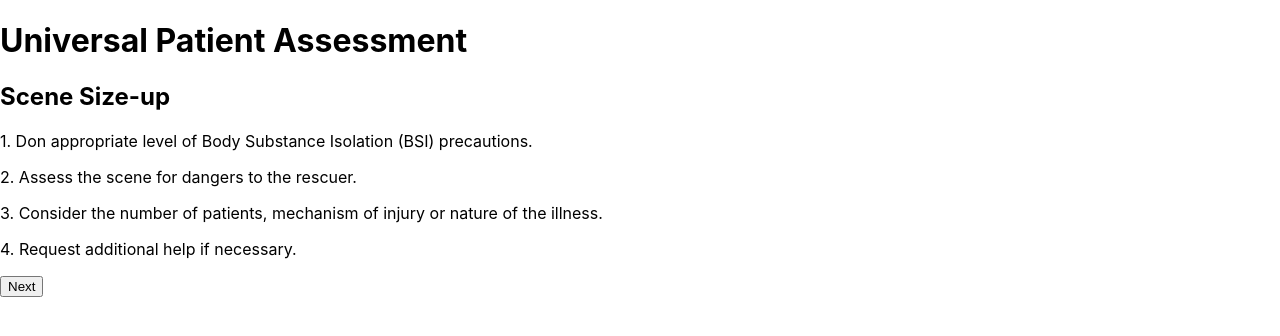
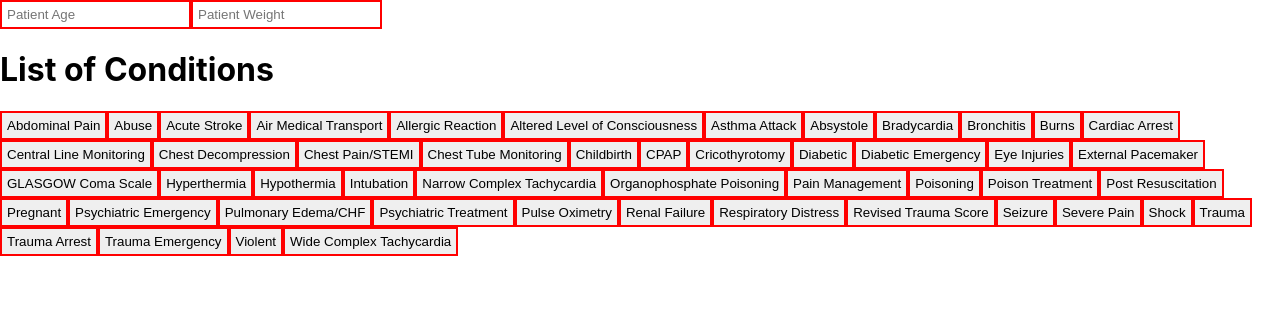
Before and after one commit to Johndavidsanford/era_workflow, a React (Create React App) app: page / in a window 1280 px wide. Shown: the top 336 px of the page. Built offline with nearby package versions, Linux system fonts and the light colour scheme.

Commit message:
change to List of Conditions

```diff
--- a/package.json
+++ b/package.json
@@ -39,5 +39,6 @@
       "last 1 firefox version",
       "last 1 safari version"
     ]
-  }
+  },
+  "homepage": "/workflow/"
 }
--- a/src/App.css
+++ b/src/App.css
@@ -36,3 +36,11 @@
     transform: rotate(360deg);
   }
 }
+body {
+  background-color: 000;
+  color: fff;
+}
+input {
+  padding: 5px;
+  border: 2px solid #ff0000;
+}
--- a/src/Workflow.tsx
+++ b/src/Workflow.tsx
@@ -6,7 +6,8 @@ export interface WorkflowProps { };
 export interface WokflowState {
   timestamps: any,
   workflowKey: string,
-  node: any
+  node: any,
+  patient: any
 }
 export default class Workflow extends React.Component<WorkflowProps, WokflowState> {
   constructor(props: WorkflowProps | Readonly<WorkflowProps>) {
@@ -14,12 +15,40 @@ export default class Workflow extends React.Component<WorkflowProps, WokflowStat
     this.state = {
       timestamps: {},
       workflowKey: "universalPatientAssessment",
-      node: workflow["universalPatientAssessment"]
+      node: workflow["universalPatientAssessment"],
+      patient: {
+        weight: undefined,
+        age: undefined
+      }
     }
   };
   render() {
     const node = this.state.node;
-    return Object.keys(node).map((key) => {
+    return <React.Fragment>
+      <input type="text" id="age" placeholder="Patient Age" onClick={(value) => {
+        this.setState(
+          {
+            patient: {
+              ...this.state.patient,
+              age: value
+            },
+          }
+        );
+      }
+      } />
+      <input type="text" id="weight" placeholder="Patient Weight" onClick={(value) => {
+        this.setState(
+          {
+            patient: {
+              ...this.state.patient,
+              weight: value
+            },
+          }
+        );
+      }
+      } />
+      {
+        Object.keys(node).map((key) => {
           switch (key) {
             case "title":
               return (<h1 key={key}>{node[key]}</h1>)
@@ -30,8 +59,27 @@ export default class Workflow extends React.Component<WorkflowProps, WokflowStat
                 switch (node[key][key2].type) {
                   case "label":
                     return (<p key={key2}>{node[key][key2].value}</p>)
+                  case "link":
+                    return (<input key={key2} type="button" value={node[key][key2].value} onClick={() => {
+                      if (this.state.patient.age && this.state.patient.weight) {
+                        this.setState(
+                          {
+                            timestamps: {
+                              ...this.state.timestamps,
+                              workflowKey: new Date()
+                            },
+                            workflowKey: node[key][key2].target,
+                            node: workflow[node[key][key2].target as keyof typeof workflow]
+                          }
+                        );
+                      } else {
+                        alert("Patient Age and Weight are required!");
+                      }
+                    }
+                    } />)
                   case "next":
                     return (<input key={key2} type="button" value={node[key][key2].value} onClick={() => {
+                      if (this.state.patient.age && this.state.patient.weight) {
                         this.setState(
                           {
                             timestamps: {
@@ -42,6 +90,27 @@ export default class Workflow extends React.Component<WorkflowProps, WokflowStat
                             node: workflow[node.next as keyof typeof workflow]
                           }
                         );
+                      } else {
+                        alert("Patient Age and Weight are required!");
+                      }
+                    }
+                    } />)
+                  case "back":
+                    return (<input key={key2} type="button" value={node[key][key2].value} onClick={() => {
+                      if (this.state.patient.age && this.state.patient.weight) {
+                        this.setState(
+                          {
+                            timestamps: {
+                              ...this.state.timestamps,
+                              workflowKey: new Date()
+                            },
+                            workflowKey: "universalPatientAssessment",
+                            node: workflow["universalPatientAssessment" as keyof typeof workflow]
+                          }
+                        );
+                      } else {
+                        alert("Patient Age and Weight are required!");
+                      }
                     }
                     } />)
                 }
@@ -52,4 +121,6 @@ export default class Workflow extends React.Component<WorkflowProps, WokflowStat
           }
         })
       }
+    </React.Fragment>
   }
+}
--- a/src/workflow.json
+++ b/src/workflow.json
@@ -1,109 +1,500 @@
 {
 	"universalPatientAssessment": {
-		"title": "Universal Patient Assessment",
-		"subtitle": "Scene Size-up",
+		"title": "List of Conditions",
+		"subtitle": "",
 		"nodeType": "display",
-		"next": "adultPrimaryAssessment1",
+		"next": "conditionList",
 		"objects": [
-			{"type":"label","value":"1. Don appropriate level of Body Substance Isolation (BSI) precautions."},
-			{"type":"label","value":"2. Assess the scene for dangers to the rescuer."},
-			{"type":"label","value":"3. Consider the number of patients, mechanism of injury or nature of the illness."},
-			{"type":"label","value":"4. Request additional help if necessary."},
-			{"type":"next","value":"Next"}
+			{"type":"link","value":"Abdominal Pain","target":"abdominalPain"},
+			{"type":"link","value":"Abuse","target":"abuse"},
+			{"type":"link","value":"Acute Stroke","target":"acuteStroke"},
+			{"type":"link","value":"Air Medical Transport","target":"airMedicalTransport"},
+			{"type":"link","value":"Allergic Reaction","target":"allergicReaction"},
+			{"type":"link","value":"Altered Level of Consciousness","target":"alteredConsciousness"},
+			{"type":"link","value":"Asthma Attack","target":"asthmaAttack"},
+			{"type":"link","value":"Absystole","target":"asystole"},
+			{"type":"link","value":"Bradycardia","target":"bradycardia"},
+			{"type":"link","value":"Bronchitis","target":"bronchitis"},
+			{"type":"link","value":"Burns","target":"burns"},
+			{"type":"link","value":"Cardiac Arrest","target":"cardiacArrest"},
+			{"type":"link","value":"Central Line Monitoring","target":"centralLineMonitoring"},
+			{"type":"link","value":"Chest Decompression","target":"chestDecompression"},
+			{"type":"link","value":"Chest Pain/STEMI","target":"chestPain"},
+			{"type":"link","value":"Chest Tube Monitoring","target":"chestTubeMonitoring"},
+			{"type":"link","value":"Childbirth","target":"childbirth"},
+			{"type":"link","value":"CPAP","target":"cpap"},
+			{"type":"link","value":"Cricothyrotomy","target":"cricothyrotomy"},
+			{"type":"link","value":"Diabetic","target":"diabetic"},
+			{"type":"link","value":"Diabetic Emergency","target":"diabeticEmergency"},
+			{"type":"link","value":"Eye Injuries","target":"eyeInjuries"},
+			{"type":"link","value":"External Pacemaker","target":"externalPacemaker"},
+			{"type":"link","value":"GLASGOW Coma Scale","target":"glasgowComaScale"},
+			{"type":"link","value":"Hyperthermia","target":"hyperthermia"},
+			{"type":"link","value":"Hypothermia","target":"hypothermia"},
+			{"type":"link","value":"Intubation","target":"intubation"},
+			{"type":"link","value":"Narrow Complex Tachycardia","target":"tachycardia"},
+			{"type":"link","value":"Organophosphate Poisoning","target":"organophosphatePoisoning"},
+			{"type":"link","value":"Pain Management","target":"painManagement"},
+			{"type":"link","value":"Poisoning","target":"poisoning"},
+			{"type":"link","value":"Poison Treatment","target":"poisonTreatment"},
+			{"type":"link","value":"Post Resuscitation","target":"postResuscitation"},
+			{"type":"link","value":"Pregnant","target":"pregnant"},
+			{"type":"link","value":"Psychiatric Emergency","target":"psychiatricEmergency"},
+			{"type":"link","value":"Pulmonary Edema/CHF","target":"pulmonaryEdema"},
+			{"type":"link","value":"Psychiatric Treatment","target":"psychiatricTreatment"},
+			{"type":"link","value":"Pulse Oximetry","target":"pulseOximetry"},
+			{"type":"link","value":"Renal Failure","target":"renalFailure"},
+			{"type":"link","value":"Respiratory Distress","target":"respiratoryDistress"},
+			{"type":"link","value":"Revised Trauma Score","target":"revisedTraumaScore"},
+			{"type":"link","value":"Seizure","target":"seizure"},
+			{"type":"link","value":"Severe Pain","target":"severePain"},
+			{"type":"link","value":"Shock","target":"shock"},
+			{"type":"link","value":"Trauma","target":"trauma"},
+			{"type":"link","value":"Trauma Arrest","target":"traumaArrest"},
+			{"type":"link","value":"Trauma Emergency","target":"traumaEmergency"},
+			{"type":"link","value":"Violent","target":"violent"},
+			{"type":"link","value":"Wide Complex Tachycardia","target":"tachycardia"}
 		]
 	},
-	"adultPrimaryAssessment1": {
-		"title": "Adult Primary Assessment",
-		"subtitle": "Initial Assessment 1\/7",
+	"abdominalPain": {
+		"title": "Abdominal Pain",
+		"subtitle": "",
 		"nodeType": "display",
-		"next": "adultPrimaryAssessment2",
+		"next": "",
 		"objects": [
-			{"type":"label","value":"1. Quickly assess level of consciousness using the AVPU Method."},
-			{"type":"label","value":"A - Alert: Eyes Open"},
-			{"type":"label","value":"V - Verbal: Responds to vocal stimuli"},
-			{"type":"label","value":"P - Pain: Responds only to pain"},
-			{"type":"label","value":"U - Unresponsive: No response to verbal or Painful stimuli"},
-			{"type":"next","value":"Next"}
+			{"type":"back","value":"Back"}
 		]
 	},
-	"adultPrimaryAssessment2": {
-		"title": "Adult Primary Assessment",
-		"subtitle": "Initial Assessment 2\/7",
+	"abuse": {
+		"title": "Abuse",
+		"subtitle": "",
 		"nodeType": "display",
-		"next": "adultPrimaryAssessment3",
+		"next": "",
 		"objects": [
-			{"type":"label","value":"2. Assess the airway (protect c-spine if uncertain)"},
-			{"type":"label","value":"A - Responsive - no intervention needed, proceed to step 3."},
-			{"type":"label","value":"B - If unresponsive - use the appropriate medical or trauma maneuver to open the airway."},
-			{"type":"label","value":"C - If airway remains partially or totally obstructed, continue attempts to clear the airway. (refer to Airway Emergencies)."},
-			{"type":"next","value":"Next"}
+			{"type":"back","value":"Back"}
 		]
 	},
-	"adultPrimaryAssessment3": {
-		"title": "Adult Primary Assessment",
-		"subtitle": "Initial Assessment 3\/7",
+	"acuteStroke": {
+		"title": "Acute Stroke",
+		"subtitle": "",
 		"nodeType": "display",
-		"next": "adultPrimaryAssessment4",
+		"next": "",
 		"objects": [
-			{"type":"label","value":"3. Assess adequacy of breathing"},
-			{"type":"label","value":"A - Observe chest rise and fall, auscultate breath sounds anteriorly, posteriorly and peripherally."},
-			{"type":"label","value":"B - Observe for signs of distress - use of secondary muscles, cyanosis."},
-			{"type":"label","value":"C - Count the respiratory rate and obtain pulse oximeter reading (SpO2) if available."},
-			{"type":"label","value":"D - If breathing adequate - Go to step 4."},
-			{"type":"label","value":"E - If breathing is inadequate and patient is unresponsive - assist breathing with appropriate device."},
-			{"type":"label","value":"F - If breathing is inadequate and patient is responsive - administer OXYGEN as needed, as necessary to maintain SaO2 > 94%."},
-			{"type":"next","value":"Next"}
+			{"type":"back","value":"Back"}
 		]
 	},
-	"adultPrimaryAssessment4": {
-		"title": "Adult Primary Assessment",
-		"subtitle": "Initial Assessment 4\/7",
+	"airMedicalTransport": {
+		"title": "Air Medical Transport",
+		"subtitle": "",
 		"nodeType": "display",
-		"next": "adultPrimaryAssessment5",
+		"next": "",
 		"objects": [
-			{"type":"label","value":"4. Assess the circulation / perfusion"},
-			{"type":"label","value":"A - Assess rate and quality of pulses - peripheral and central pulses."},
-			{"type":"label","value":"B - Stop any active bleeding, assess skin color, temperature, and obtain blood pressure."},
-			{"type":"label","value":"C - If there is no palpable pulse or rate is too slow to maintain cerebral blood flow, begin CPR."},
-			{"type":"label","value":"D - If bleeding is present - manage bleeding."},
-			{"type":"label","value":"E - If breathing is inadequate and patient is unresponsive - assist breathing with appropriate device."},
-			{"type":"label","value":"F - If breathing is inadequate and patient is responsive - administer OXYGEN as needed, as necessary to maintain SaO2 > 94%."},
-			{"type":"next","value":"Next"}
+			{"type":"back","value":"Back"}
 		]
 	},
-	"adultPrimaryAssessment5": {
-		"title": "Adult Primary Assessment",
-		"subtitle": "Initial Assessment 5\/7",
+	"allergicReaction": {
+		"title": "Allergic Reaction",
+		"subtitle": "",
 		"nodeType": "display",
-		"next": "adultPrimaryAssessment6",
+		"next": "",
 		"objects": [
-			{"type":"label","value":"5. Provide care for any compromise in airway, breathing, circulation, or neurological status per protocol and perform basic life support as per current American Heart Association Guidelines."},
-			{"type":"next","value":"Next"}
+			{"type":"back","value":"Back"}
 		]
 	},
-	"adultPrimaryAssessment6": {
-		"title": "Adult Primary Assessment",
-		"subtitle": "Initial Assessment 6\/7",
+	"alteredConsciousness": {
+		"title": "Altered Level of Consciousness",
+		"subtitle": "",
 		"nodeType": "display",
-		"next": "adultPrimaryAssessment7",
+		"next": "",
 		"objects": [
-			{"type":"label","value":"6. Identify priority patients and make a transport decision."},
-			{"type":"label","value":"A - Priority patients include those with compromises in airway, level of consciousness, breathing, and circulation, which are not easily remedied with basic intervention."},
-			{"type":"label","value":"B - If identified as a non-priority medical patient, go to Patient Assessment Medical."},
-			{"type":"label","value":"C - If identified as a non priority trauma patent, go to Patient Assessment-Trauma."},
-			{"type":"next","value":"Next"}
+			{"type":"back","value":"Back"}
 		]
 	},
-	"adultPrimaryAssessment7": {
-		"title": "Adult Primary Assessment",
-		"subtitle": "Initial Assessment 7\/7",
+	"asthmaAttack": {
+		"title": "Asthma Attack",
+		"subtitle": "",
 		"nodeType": "display",
-		"next": "adultPrimaryAssessment7",
+		"next": "",
 		"objects": [
-			{"type":"label","value":"7. Further assessments, go to:"},
-			{"type":"label","value":"A - Patient Assessment Medical"},
-			{"type":"label","value":"B - Patient Assessment-Trauma"},
-			{"type":"next","value":"Next"}
+			{"type":"back","value":"Back"}
+		]
+	},
+	"absystole": {
+		"title": "Absystole",
+		"subtitle": "",
+		"nodeType": "display",
+		"next": "",
+		"objects": [
+			{"type":"back","value":"Back"}
+		]
+	},
+	"bradycardia": {
+		"title": "Bradycardia",
+		"subtitle": "",
+		"nodeType": "display",
+		"next": "",
+		"objects": [
+			{"type":"back","value":"Back"}
+		]
+	},
+	"bronchitis": {
+		"title": "Bronchitis",
+		"subtitle": "",
+		"nodeType": "display",
+		"next": "",
+		"objects": [
+			{"type":"back","value":"Back"}
+		]
+	},
+	"burns": {
+		"title": "Burns",
+		"subtitle": "",
+		"nodeType": "display",
+		"next": "",
+		"objects": [
+			{"type":"back","value":"Back"}
+		]
+	},
+	"cardiacArrest": {
+		"title": "Cardiac Arrest",
+		"subtitle": "",
+		"nodeType": "display",
+		"next": "",
+		"objects": [
+			{"type":"back","value":"Back"}
+		]
+	},
+	"centralLineMonitoring": {
+		"title": "Central Line Monitoring",
+		"subtitle": "",
+		"nodeType": "display",
+		"next": "",
+		"objects": [
+			{"type":"back","value":"Back"}
+		]
+	},
+	"chestDecompression": {
+		"title": "Chest Decompression",
+		"subtitle": "",
+		"nodeType": "display",
+		"next": "",
+		"objects": [
+			{"type":"back","value":"Back"}
+		]
+	},
+	"chestPain": {
+		"title": "Chest Pain/STEMI",
+		"subtitle": "",
+		"nodeType": "display",
+		"next": "",
+		"objects": [
+			{"type":"back","value":"Back"}
+		]
+	},
+	"chestTubeMonitoring": {
+		"title": "Chest Tube Monitoring",
+		"subtitle": "",
+		"nodeType": "display",
+		"next": "",
+		"objects": [
+			{"type":"back","value":"Back"}
+		]
+	},
+	"childbirth": {
+		"title": "Childbirth",
+		"subtitle": "",
+		"nodeType": "display",
+		"next": "",
+		"objects": [
+			{"type":"back","value":"Back"}
+		]
+	},
+	"cpap": {
+		"title": "CPAP",
+		"subtitle": "",
+		"nodeType": "display",
+		"next": "",
+		"objects": [
+			{"type":"back","value":"Back"}
+		]
+	},
+	"cricothyrotomy": {
+		"title": "Cricothyrotomy",
+		"subtitle": "",
+		"nodeType": "display",
+		"next": "",
+		"objects": [
+			{"type":"back","value":"Back"}
+		]
+	},
+	"diabetic": {
+		"title": "Diabetic",
+		"subtitle": "",
+		"nodeType": "display",
+		"next": "",
+		"objects": [
+			{"type":"back","value":"Back"}
+		]
+	},
+	"diabeticEmergency": {
+		"title": "Diabetic Emergency",
+		"subtitle": "",
+		"nodeType": "display",
+		"next": "",
+		"objects": [
+			{"type":"back","value":"Back"}
+		]
+	},
+	"eyeInjuries": {
+		"title": "Eye Injuries",
+		"subtitle": "",
+		"nodeType": "display",
+		"next": "",
+		"objects": [
+			{"type":"back","value":"Back"}
+		]
+	},
+	"externalPacemaker": {
+		"title": "External Pacemaker",
+		"subtitle": "",
+		"nodeType": "display",
+		"next": "",
+		"objects": [
+			{"type":"back","value":"Back"}
+		]
+	},
+	"glasgowComaScale": {
+		"title": "GLASGOW Coma Scale",
+		"subtitle": "",
+		"nodeType": "display",
+		"next": "",
+		"objects": [
+			{"type":"back","value":"Back"}
+		]
+	},
+	"hyperthermia": {
+		"title": "Hyperthermia",
+		"subtitle": "",
+		"nodeType": "display",
+		"next": "",
+		"objects": [
+			{"type":"back","value":"Back"}
+		]
+	},
+	"hypothermia": {
+		"title": "Hypothermia",
+		"subtitle": "",
+		"nodeType": "display",
+		"next": "",
+		"objects": [
+			{"type":"back","value":"Back"}
+		]
+	},
+	"intubation": {
+		"title": "Intubation",
+		"subtitle": "",
+		"nodeType": "display",
+		"next": "",
+		"objects": [
+			{"type":"back","value":"Back"}
+		]
+	},
+	"tachycardia": {
+		"title": "Narrow Complex Tachycardia",
+		"subtitle": "",
+		"nodeType": "display",
+		"next": "",
+		"objects": [
+			{"type":"back","value":"Back"}
+		]
+	},
+	"organophosphatePoisoning": {
+		"title": "Organophosphate Poisoning",
+		"subtitle": "",
+		"nodeType": "display",
+		"next": "",
+		"objects": [
+			{"type":"back","value":"Back"}
+		]
+	},
+	"painManagement": {
+		"title": "Pain Management",
+		"subtitle": "",
+		"nodeType": "display",
+		"next": "",
+		"objects": [
+			{"type":"back","value":"Back"}
+		]
+	},
+	"poisoning": {
+		"title": "Poisoning",
+		"subtitle": "",
+		"nodeType": "display",
+		"next": "",
+		"objects": [
+			{"type":"back","value":"Back"}
+		]
+	},
+	"poisonTreatment": {
+		"title": "Poison Treatment",
+		"subtitle": "",
+		"nodeType": "display",
+		"next": "",
+		"objects": [
+			{"type":"back","value":"Back"}
+		]
+	},
+	"postResuscitation": {
+		"title": "Post Resuscitation",
+		"subtitle": "",
+		"nodeType": "display",
+		"next": "",
+		"objects": [
+			{"type":"back","value":"Back"}
+		]
+	},
+	"pregnant": {
+		"title": "Pregnant",
+		"subtitle": "",
+		"nodeType": "display",
+		"next": "",
+		"objects": [
+			{"type":"back","value":"Back"}
+		]
+	},
+	"psychiatricEmergency": {
+		"title": "Psychiatric Emergency",
+		"subtitle": "",
+		"nodeType": "display",
+		"next": "",
+		"objects": [
+			{"type":"back","value":"Back"}
+		]
+	},
+	"pulmonaryEdema": {
+		"title": "Pulmonary Edema/CHF",
+		"subtitle": "",
+		"nodeType": "display",
+		"next": "",
+		"objects": [
+			{"type":"back","value":"Back"}
+		]
+	},
+	"psychiatricTreatment": {
+		"title": "Psychiatric Treatment",
+		"subtitle": "",
+		"nodeType": "display",
+		"next": "",
+		"objects": [
+			{"type":"back","value":"Back"}
+		]
+	},
+	"pulseOximetry": {
+		"title": "Pulse Oximetry",
+		"subtitle": "",
+		"nodeType": "display",
+		"next": "",
+		"objects": [
+			{"type":"back","value":"Back"}
+		]
+	},
+	"renalFailure": {
+		"title": "Renal Failure",
+		"subtitle": "",
+		"nodeType": "display",
+		"next": "",
+		"objects": [
+			{"type":"back","value":"Back"}
+		]
+	},
+	"respiratoryDistress": {
+		"title": "Respiratory Distress",
+		"subtitle": "",
+		"nodeType": "display",
+		"next": "",
+		"objects": [
+			{"type":"back","value":"Back"}
+		]
+	},
+	"revisedTraumaScore": {
+		"title": "Revised Trauma Score",
+		"subtitle": "",
+		"nodeType": "display",
+		"next": "",
+		"objects": [
+			{"type":"back","value":"Back"}
+		]
+	},
+	"seizure": {
+		"title": "Seizure",
+		"subtitle": "",
+		"nodeType": "display",
+		"next": "",
+		"objects": [
+			{"type":"back","value":"Back"}
+		]
+	},
+	"severePain": {
+		"title": "Severe Pain",
+		"subtitle": "",
+		"nodeType": "display",
+		"next": "",
+		"objects": [
+			{"type":"back","value":"Back"}
+		]
+	},
+	"shock": {
+		"title": "Shock",
+		"subtitle": "",
+		"nodeType": "display",
+		"next": "",
+		"objects": [
+			{"type":"back","value":"Back"}
+		]
+	},
+	"trauma": {
+		"title": "Trauma",
+		"subtitle": "",
+		"nodeType": "display",
+		"next": "",
+		"objects": [
+			{"type":"back","value":"Back"}
+		]
+	},
+	"traumaArrest": {
+		"title": "Trauma Arrest",
+		"subtitle": "",
+		"nodeType": "display",
+		"next": "",
+		"objects": [
+			{"type":"back","value":"Back"}
+		]
+	},
+	"traumaEmergency": {
+		"title": "Trauma Emergency",
+		"subtitle": "",
+		"nodeType": "display",
+		"next": "",
+		"objects": [
+			{"type":"back","value":"Back"}
+		]
+	},
+	"violent": {
+		"title": "Violent",
+		"subtitle": "",
+		"nodeType": "display",
+		"next": "",
+		"objects": [
+			{"type":"back","value":"Back"}
+		]
+	},
+	"tachycardia": {
+		"title": "Wide Complex Tachycardia",
+		"subtitle": "",
+		"nodeType": "display",
+		"next": "",
+		"objects": [
+			{"type":"back","value":"Back"}
 		]
 	}
 }
```
Also changed, not shown: 16 other files (tests, documents, lock files or other folders). Lines whose indentation alone changed are shown as unchanged.
